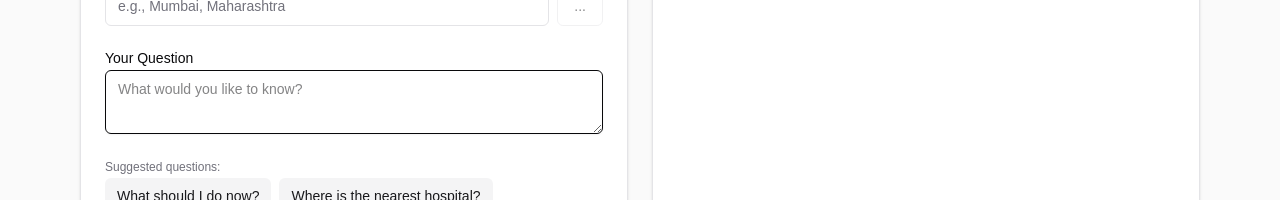
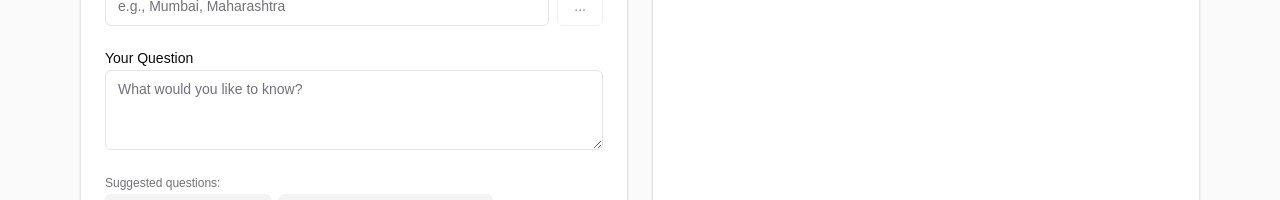
Before and after one commit to Surajphirke3/LOCKDOWN_3.19_SDG3, a Next.js app in the folder frontend/: page /health-assistant in a window 1280 px wide. Shown: the part 257-457 px from the top of the page. Built offline with nearby package versions, Linux system fonts and the light colour scheme; no server answers.

Commit message:
feat(ui): add textarea component

```diff
--- /dev/null
+++ b/frontend/src/components/ui/textarea.tsx
@@ -0,0 +1,20 @@
+import * as React from 'react';
+
+import { cn } from '@/lib/utils';
+
+export interface TextareaProps
+  extends React.TextareaHTMLAttributes<HTMLTextAreaElement> {}
+
+export const Textarea = React.forwardRef<HTMLTextAreaElement, TextareaProps>(
+  ({ className, ...props }, ref) => (
+    <textarea
+      ref={ref}
+      className={cn(
+        'flex min-h-[80px] w-full rounded-md border border-zinc-200 bg-white px-3 py-2 text-sm ring-offset-white placeholder:text-zinc-500 focus-visible:outline-none focus-visible:ring-2 focus-visible:ring-zinc-950 focus-visible:ring-offset-2 disabled:cursor-not-allowed disabled:opacity-50 dark:border-zinc-800 dark:bg-zinc-900 dark:ring-offset-zinc-950 dark:placeholder:text-zinc-400 dark:focus-visible:ring-zinc-300',
+        className
+      )}
+      {...props}
+    />
+  )
+);
+Textarea.displayName = 'Textarea';
```
